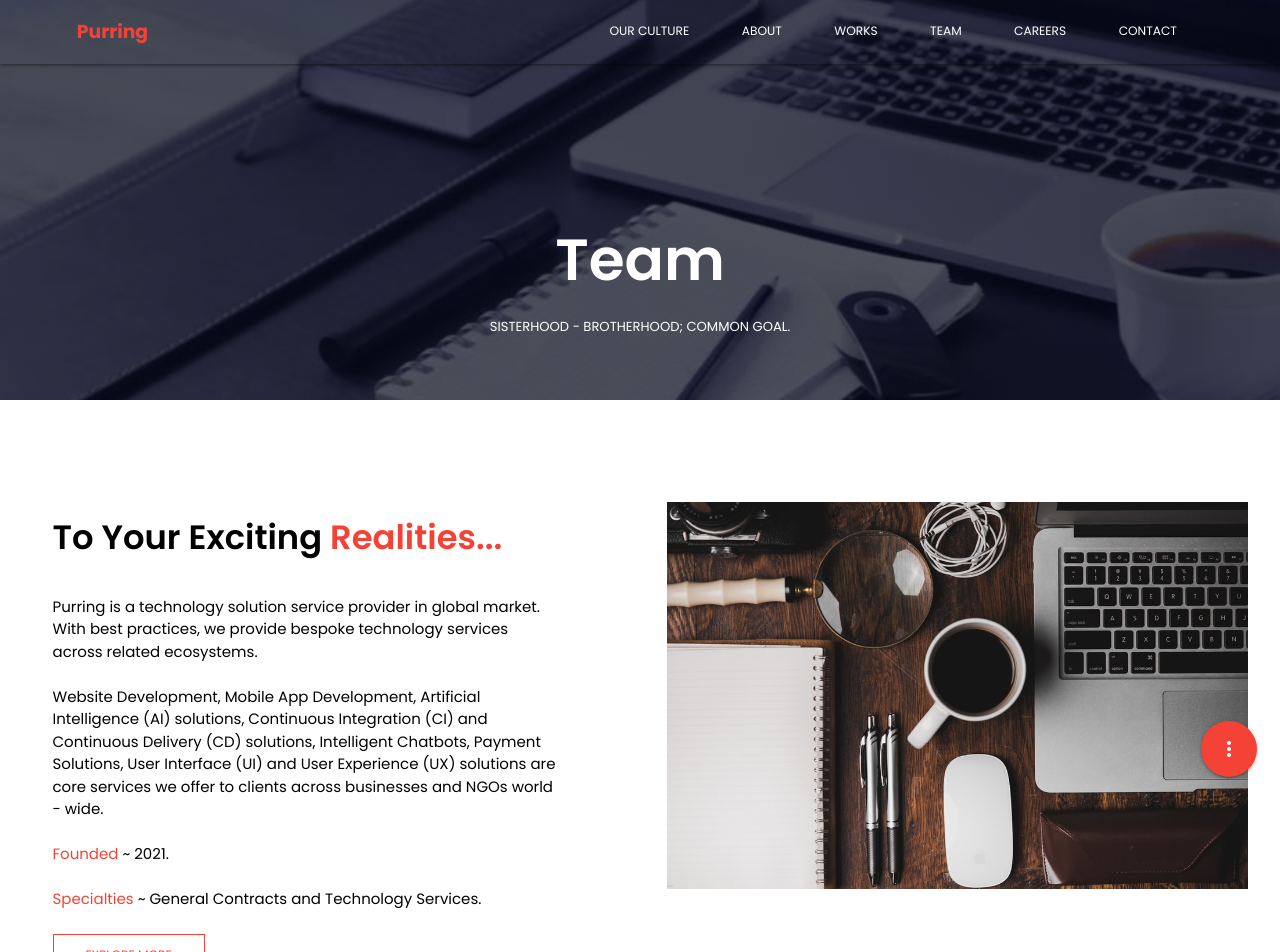
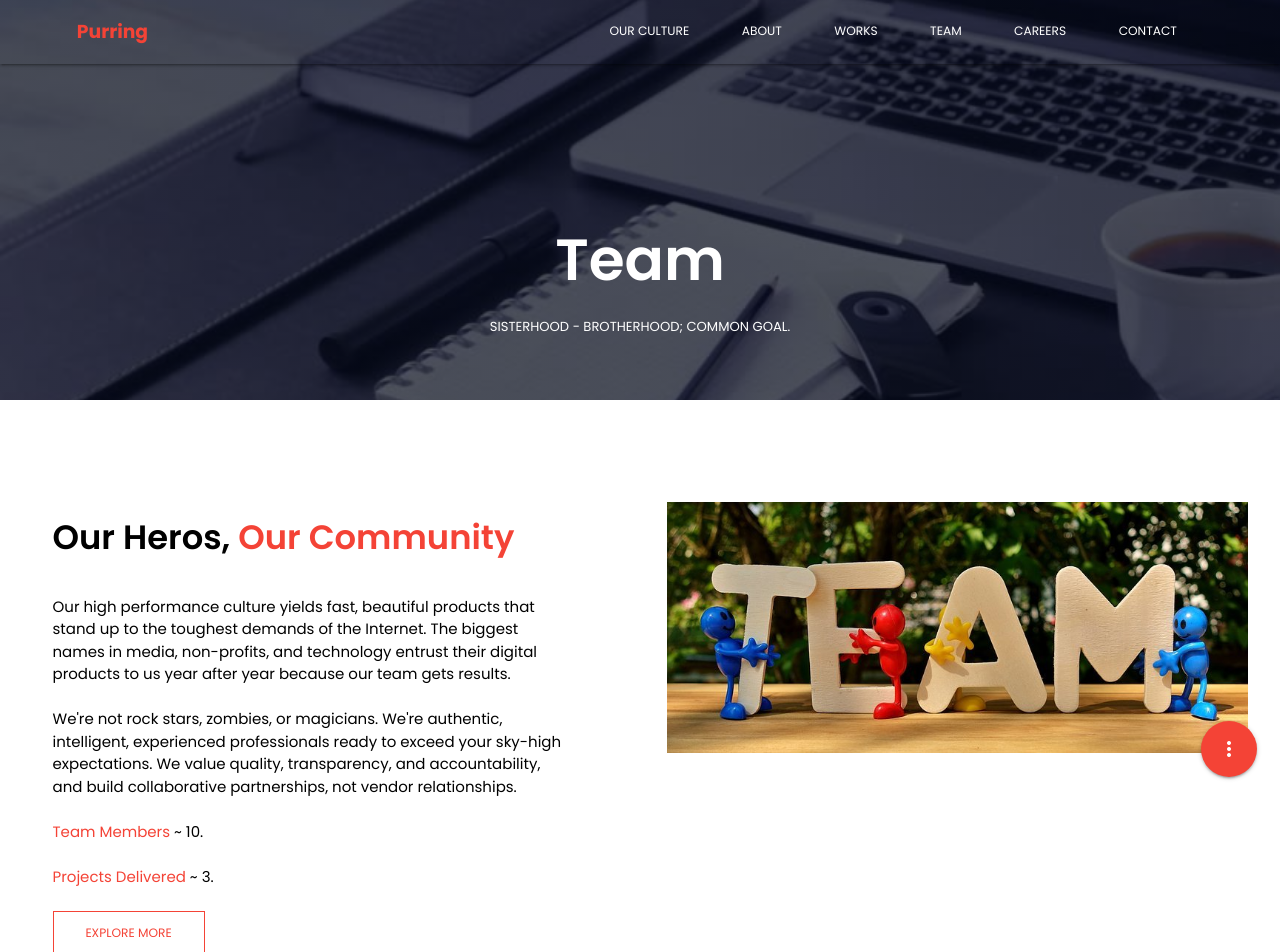
Before and after one commit to Cyril-C-C/Purring, a React (Create React App) app: page /Team in a window 1280 px wide. Shown: the top 952 px of the page. Built offline with nearby package versions, Linux system fonts and the light colour scheme; the HTML template or start-up script is replaced by a standard one.

Commit message:
Progressive Changes

```diff
--- a/src/components/layout/PrivatePolicyContent.js
+++ b/src/components/layout/PrivatePolicyContent.js
@@ -7,7 +7,7 @@ const PrivatePolicyContent = () => {
         <section className='about-col-main' id='about-coll-main'>
           <h1>
             Control,{' '}
-            <span style={{ color: '#f44336' }}>We Take Very Seriously...</span>
+            <span style={{ color: '#f44336' }}>We Take Very Seriously</span>
           </h1>
           <p>
             It is Purring’s policy to respect your privacy regarding any
--- a/src/components/layout/TeamContent.js
+++ b/src/components/layout/TeamContent.js
@@ -1,4 +1,4 @@
-import React from 'react'
+import React from 'react';
 
 const TeamContent = () => {
   return (
@@ -6,27 +6,25 @@ const TeamContent = () => {
       <section className='row-main' id='row-main'>
         <section className='about-col-main' id='about-coll-main'>
           <h1>
-            To Your Exciting{' '}
-            <span style={{ color: '#f44336' }}>Realities...</span>
+            Our Heros, <span style={{ color: '#f44336' }}>Our Community</span>
           </h1>
           <p>
-            Purring is a technology solution service provider in global market.
-            With best practices, we provide bespoke technology services across
-            related ecosystems.
+            Our high performance culture yields fast, beautiful products that
+            stand up to the toughest demands of the Internet. The biggest names
+            in media, non-profits, and technology entrust their digital products
+            to us year after year because our team gets results.
             <br />
             <br />
-            Website Development, Mobile App Development, Artificial Intelligence
-            (AI) solutions, Continuous Integration (CI) and Continuous Delivery
-            (CD) solutions, Intelligent Chatbots, Payment Solutions, User
-            Interface (UI) and User Experience (UX) solutions are core services
-            we offer to clients across businesses and NGOs world - wide.
+            We're not rock stars, zombies, or magicians. We're authentic,
+            intelligent, experienced professionals ready to exceed your sky-high
+            expectations. We value quality, transparency, and accountability,
+            and build collaborative partnerships, not vendor relationships.
             <br />
             <br />
-            <span style={{ color: '#f44336' }}>Founded</span> ~ 2021.
+            <span style={{ color: '#f44336' }}>Team Members</span> ~ 10.
             <br />
             <br />
-            <span style={{ color: '#f44336' }}>Specialties</span> ~ General
-            Contracts and Technology Services.
+            <span style={{ color: '#f44336' }}>Projects Delivered</span> ~ 3.
           </p>
           <a
             href='https://www.linkedin.com/company/purring'
@@ -39,11 +37,11 @@ const TeamContent = () => {
           </a>
         </section>
         <section className='about-col-main' id='about-col-main'>
-          <img src='About.jpg' alt='' />
+          <img src='Team.jpg' alt='' />
         </section>
       </section>
     </section>
-  )
-}
+  );
+};
 
-export default TeamContent
+export default TeamContent;
--- a/src/components/layout/WorksContent.js
+++ b/src/components/layout/WorksContent.js
@@ -1,4 +1,4 @@
-import React from 'react'
+import React from 'react';
 
 const WorksContent = () => {
   return (
@@ -6,20 +6,20 @@ const WorksContent = () => {
       <section className='row-main' id='row-main'>
         <section className='about-col-main' id='about-coll-main'>
           <h1>
-            To Your Exciting{' '}
-            <span style={{ color: '#f44336' }}>Realities...</span>
+            We Provide The Experience{' '}
+            <span style={{ color: '#f44336' }}>You Deserve</span>
           </h1>
           <p>
-            Purring is a technology solution service provider in global market.
-            With best practices, we provide bespoke technology services across
-            related ecosystems.
+            Every project is born from a special set of challenges. We are proud
+            of each and every digital product we create, whether for a
+            publisher, nonprofit, museum, or brand. Organizations partner with
+            us to unlock solutions catered for their needs today and flexible
+            for what they will want tomorrow.
             <br />
             <br />
-            Website Development, Mobile App Development, Artificial Intelligence
-            (AI) solutions, Continuous Integration (CI) and Continuous Delivery
-            (CD) solutions, Intelligent Chatbots, Payment Solutions, User
-            Interface (UI) and User Experience (UX) solutions are core services
-            we offer to clients across businesses and NGOs world - wide.
+            Purring has experts in: Angular, Data Engineering, DevOps, Golang,
+            iOS, Java, Python, php, QA, React Native, React.js, Vue.js, Ruby,
+            Salesforce, Climate Intelligence.
             <br />
             <br />
             <span style={{ color: '#f44336' }}>Founded</span> ~ 2021.
@@ -39,11 +39,11 @@ const WorksContent = () => {
           </a>
         </section>
         <section className='about-col-main' id='about-col-main'>
-          <img src='About.jpg' alt='' />
+          <img src='Works.jpg' alt='' />
         </section>
       </section>
     </section>
-  )
-}
+  );
+};
 
-export default WorksContent
+export default WorksContent;
```
Also changed, not shown: public/Team.jpg (added), public/Works.jpg (added).
